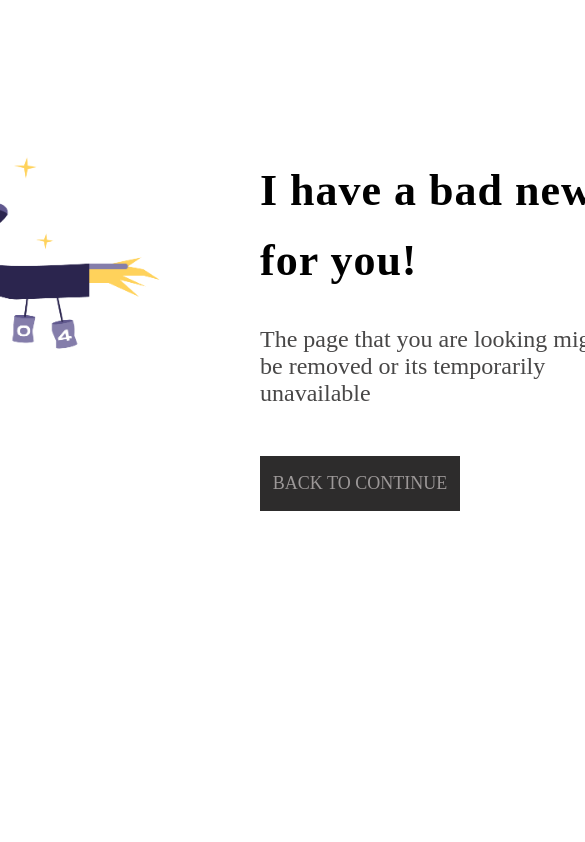
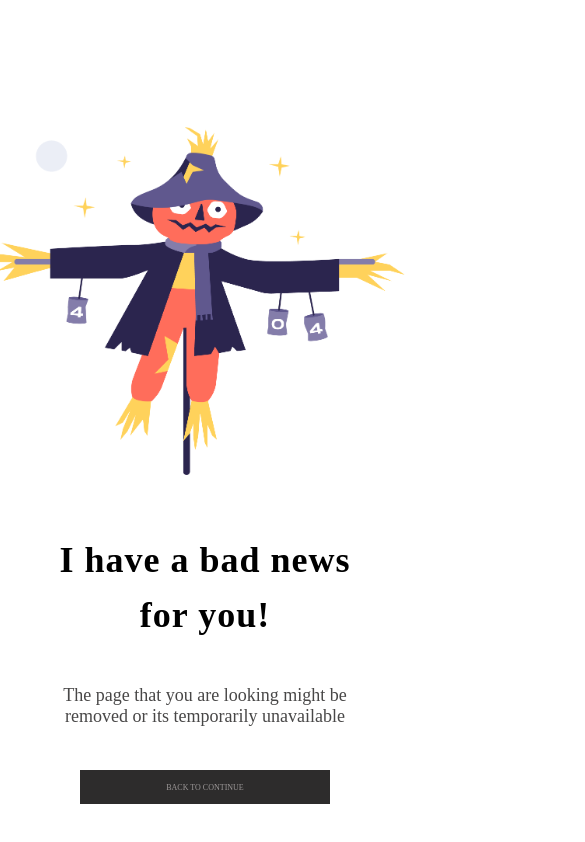
Before and after one commit to vupadhayayx86/scarecrow-challenge, a plain HTML site: page index.html in a window 390 px wide. Shown: the top 842 px of the page, 585 px wide, since content can reach past the window. Drawn offline with Linux system fonts and the light colour scheme; a web font is replaced by a local one.

Commit message:
fixed media queries for screen sizes

```diff
--- a/style.css
+++ b/style.css
@@ -1,130 +1,228 @@
-html,body{
+/* Default styles */
+
+html, body {
     width: 100%;
     height: 100%;
     margin: 0;
 }
-.container{
+
+.container {
     width: 100%;
     height: auto;
-    margin:auto;
-    padding:0;
-    height:max-content;
-
+    margin: auto;
+    padding: 0;
+    height: max-content;
     display: block;
 }
-.main_content{
+
+.main_content {
     margin-top: 15vh;
     margin-bottom: 15vh;
     display: flex;
     justify-content: center;
-
     height: auto;
-   width: auto;
-   gap: 80px;
+    width: auto;
+    gap: 80px;
 }
 
-
-
-.banner_img img{
+.banner_img img {
     height: 560px;
     width: 650px;
 }
 
-.text_content{
-
-
-
-}
-
-.text{
+.text {
     width: 520px;
     overflow-wrap: break-word;
     word-wrap: break-word;
     padding-left: 20px;
-
 }
 
-.text_content h1{
+.text_content h1 {
     font-size: 48px;
     line-height: 75px;
     letter-spacing: 1px;
     font-family: Tektur;
 }
 
-.text_info{
+.text_info {
     font-size: 24px;
     font-family: Tektur;
     width: 350px;
     padding-left: 20px;
-
     font-weight: 100;
-    color:rgb(72, 71, 71);
+    color: rgb(72, 71, 71);
     height: max-content;
 }
 
-.text_info button{
+.text_info button {
     background-color: rgb(45, 44, 44);
-    color:rgb(156, 152, 152);
+    color: rgb(156, 152, 152);
     height: 55px;
     width: 200px;
     font-size: 18px;
     font-family: Tektur;
     text-align: center;
-    border:none;
+    border: none;
     margin-top: 25px;
     cursor: pointer;
 }
-@media screen and (max-width:900px) {
 
-    .banner_img img{
-        height: 360px;
-        width: 450px;
+/* Media queries for different screen sizes */
+@media screen and (max-width: 1200px) {
+
+    .main_content {
+
+        gap: 60px;
+    }
+
+    .banner_img img {
+        height: 460px;
+        width: 550px;
+    }
+
+    .text {
+        width: 420px;
+
+    }
+
+    .text_content h1 {
+        font-size: 44px;
+        line-height: 65px;
+    }
+
+    .text_info {
+        font-size: 18px;
+        font-family: Tektur;
+        width: 300px;
+
+    }
+
+    .text_info button {
+
+        height: 45px;
+        width: 170px;
+        font-size: 16px;
+
     }
 
 }
-@media screen and (max-width:1200px) {
 
-    .banner_img img{
-        height: 360px;
-        width: 450px;
+
+/*Width below 1050*/
+@media screen and (max-width: 1050px) {
+
+    .main_content {
+
+        gap: 40px;
     }
-    .text{
+
+    .banner_img img {
+        height: 330px;
         width: 420px;
-        overflow-wrap: break-word;
-        word-wrap: break-word;
-        padding-left: 20px;
+    }
+
+    .text {
+        width: 350px;
 
     }
 
-    .text_content h1{
-        font-size: 44px;
-        line-height: 70px;
-        letter-spacing: 1px;
-        font-family: Tektur;
+    .text_content h1 {
+        font-size: 40px;
+        line-height: 60px;
     }
 
-    .text_info{
-        font-size: 24px;
+    .text_info {
+        font-size: 16px;
         font-family: Tektur;
-        width: 350px;
-        padding-left: 20px;
+        width: 260px;
 
-        font-weight: 100;
-        color:rgb(72, 71, 71);
-        height: max-content;
     }
 
-    .text_info button{
-        background-color: rgb(45, 44, 44);
-        color:rgb(156, 152, 152);
-        height: 55px;
-        width: 200px;
-        font-size: 18px;
-        font-family: Tektur;
-        text-align: center;
-        border:none;
-        margin-top: 25px;
-        cursor: pointer;
+    .text_info button {
+
+        height: 40px;
+        width: 150px;
+        font-size: 14px;
+
     }
 
 }
+
+/*Media query below 850*/
+
+@media screen and (max-width: 850px) {
+
+    .main_content {
+
+        gap: 30px;
+    }
+
+    .banner_img img {
+        height: 260px;
+        width: 310px;
+    }
+
+    .text {
+        width: 300px;
+
+    }
+
+    .text_content h1 {
+        font-size: 36px;
+        line-height: 55px;
+    }
+
+    .text_info {
+        font-size: 14px;
+        font-family: Tektur;
+        width: 220px;
+
+    }
+
+    .text_info button {
+
+        height: 34px;
+        width: 120px;
+        font-size: 10px;
+
+    }
+
+}
+
+
+
+@media (max-width: 670px) {
+    .main_content {
+        flex-direction: column;
+        align-items: center;
+    }
+
+    .banner_img img {
+        width: 420px;
+        height: auto;
+    }
+
+    .text_content{
+        width: 420px;
+        display: flex;
+        flex-direction: column;
+        align-items: center;
+
+    }
+    .text h1{
+        text-align: center;
+    }
+
+    .text_info {
+        width: 320px;
+        text-align: center;
+        font-size: 18px;
+
+    }
+
+    .text_info button {
+        height: 34px;
+        width: 250px;
+        font-size: 8px;
+    }
+}
```
